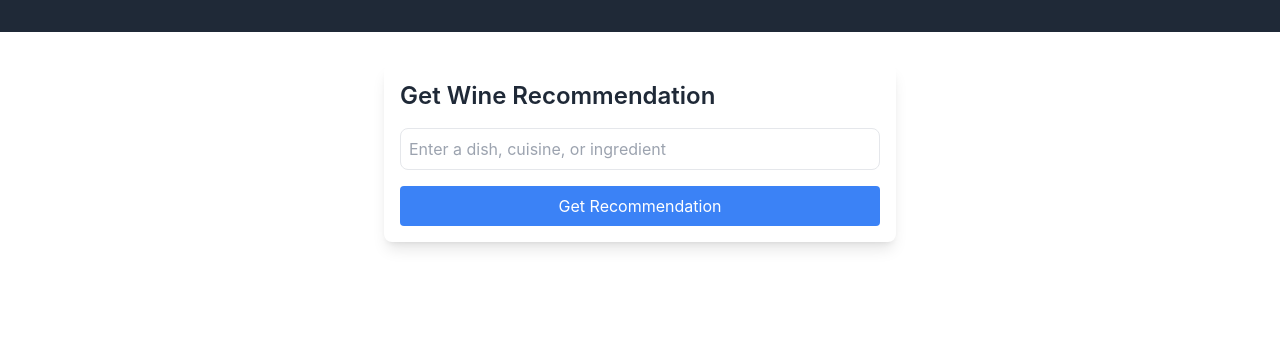
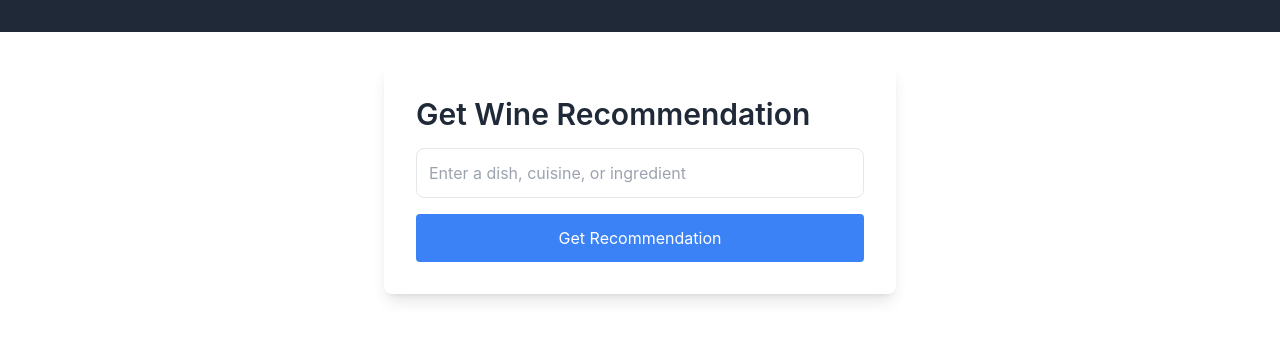
Before and after one commit to sirus-the-beaver/CS361-main-program, a React (Create React App) app in the folder frontend/: page /wine-recommendation in a window 1280 px wide. Shown: the top 340 px of the page. Built offline with nearby package versions, Linux system fonts and the light colour scheme.

Commit message:
Add responsive styling to the WineRecommendation component

```diff
--- a/frontend/src/components/WineRecommendation.js
+++ b/frontend/src/components/WineRecommendation.js
@@ -32,18 +32,18 @@ const WineRecommendation = () => {
     };
 
     return (
-        <div className="max-w-lg mx-auto mt-8 p-4 bg-white shadow-lg rounded-lg">
-            <h1 className="text-2xl font-semibold text-gray-800 mb-4">Get Wine Recommendation</h1>
+        <div className="max-w-lg mx-auto mt-8 p-4 sm:p-6 lg:p-8 bg-white shadow-lg rounded-lg">
+            <h1 className="text-2xl sm:text-3xl font-semibold text-gray-800 mb-4">Get Wine Recommendation</h1>
             <input
                 type="text"
                 placeholder="Enter a dish, cuisine, or ingredient"
                 value={food}
                 onChange={(e) => setFood(e.target.value)}
-                className="w-full p-2 border rounded-lg mb-4"
+                className="w-full p-2 sm:p-3 border rounded-lg mb-4"
             />
             <button
                 onClick={fetchRecommendations}
-                className="w-full p-2 bg-blue-500 text-white rounded hover:bg-blue-600 transition duration-300"
+                className="w-full p-2 sm:p-3 bg-blue-500 text-white rounded hover:bg-blue-600 transition duration-300"
                 disabled={loading}
             >
                 Get Recommendation
@@ -52,7 +52,7 @@ const WineRecommendation = () => {
             {error && <p className="text-red-500 mt-4">{error}</p>}
             {recommendation && (
                 <div className="mt-4">
-                    <h2 className="text-xl font-semibold text-gray-800 mb-2">Wine Recommendation</h2>
+                    <h2 className="text-xl sm:text-2xl font-semibold text-gray-800 mb-2">Wine Recommendation</h2>
                     <p className="text-gray-800 mb-2">
                         <span className="font-semibold">Wines:</span> {recommendation.pairedWines.join(', ')}
                     </p>
@@ -61,10 +61,10 @@ const WineRecommendation = () => {
                     </p>
                     {recommendation.productMatches.length > 0 && (
                         <div>
-                            <h3 className="text-lg font-semibold text-gray-800 mb-2">Product Matches</h3>
+                            <h3 className="text-lg sm:text-xl font-semibold text-gray-800 mb-2">Product Matches</h3>
                             {recommendation.productMatches.map((product) => (
-                                <div key={product.id} className="border p-4 mb-4 rounded-lg">
-                                    <h4 className="text-xl font-semibold text-gray-800 mb-2">{product.title}</h4>
+                                <div key={product.id} className="border p-4 sm:p-6 mb-4 rounded-lg">
+                                    <h4 className="text-xl sm:text-2xl font-semibold text-gray-800 mb-2">{product.title}</h4>
                                     <p className="text-gray-800 mb-2">
                                         <span className="font-semibold">Price:</span> {product.price}
                                     </p>
```
